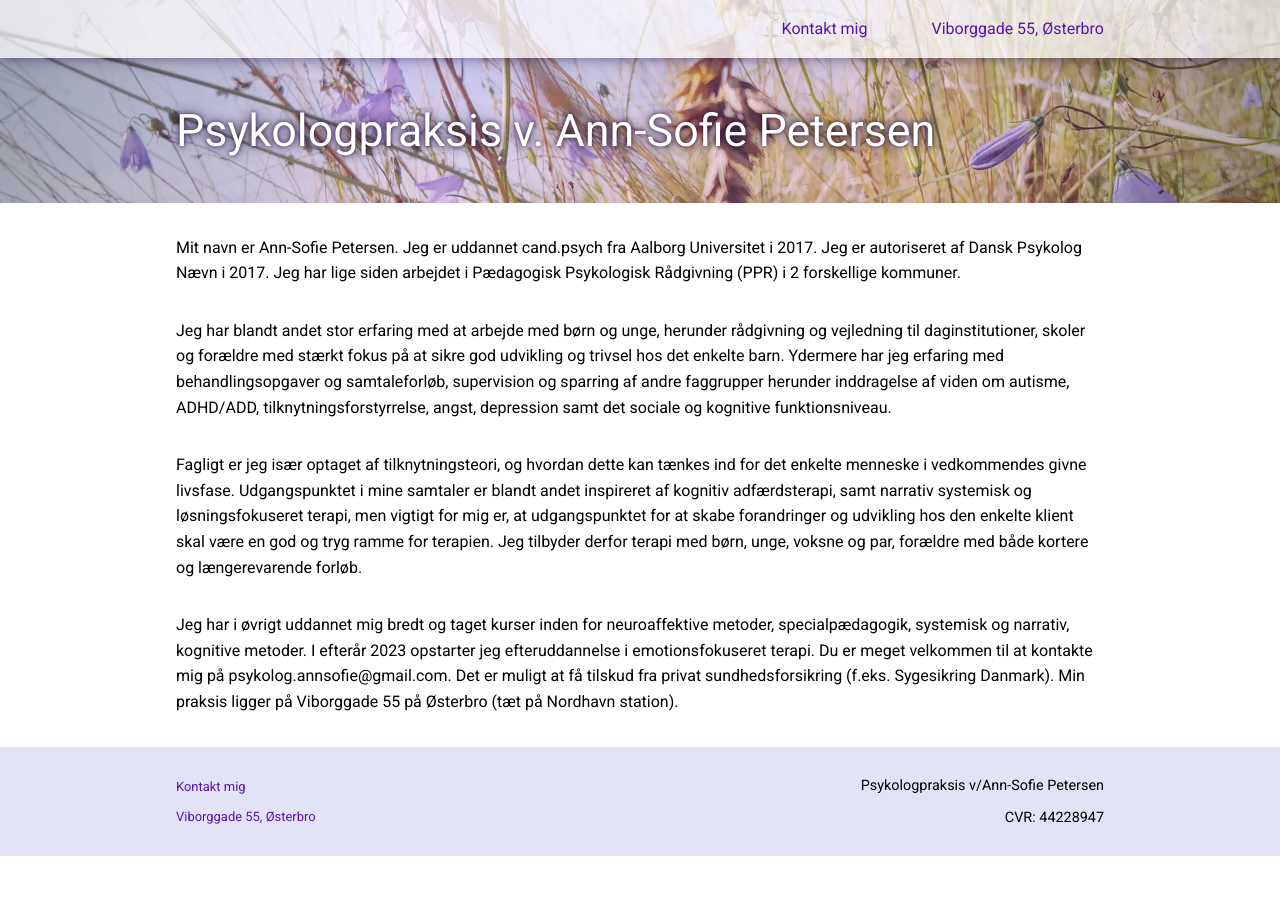
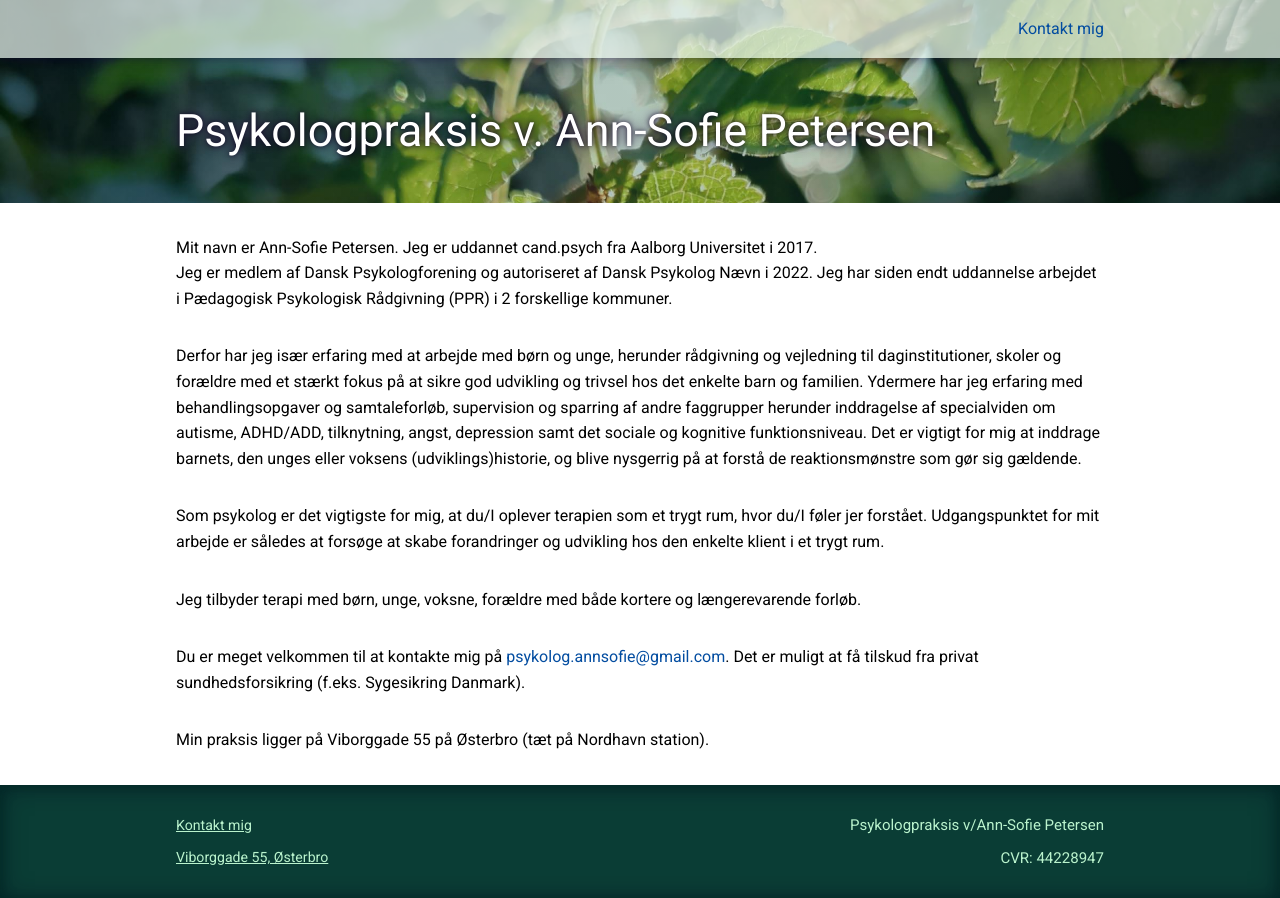
Before and after one commit to rx-mikkel/anso-site, a plain HTML site: page index.html in a window 1280 px wide. Before the commit the page ends 856 px from the top, so only its background shows below. Drawn offline with Linux system fonts and the light colour scheme.

Commit message:
green theme

```diff
--- a/index.html
+++ b/index.html
@@ -1,5 +1,6 @@
 <html lang="da-DK">
 <head>
+	<meta charset="UTF-8">
 	<meta name="title" content="Psykologpraksis v/Ann-Sofie Petersen">
 	<meta name="description" content="Mit navn er Ann-Sofie Petersen. Jeg er uddannet cand.psych fra Aalborg Universitet i 2017. Jeg er autoriseret af Dansk Psykolog Nævn i 2017. Jeg har lige siden arbejdet i Pædagogisk Psykologisk Rådgivning (PPR) i 2 forskellige kommuner.">
 	<meta name="viewport" content="width=device-width, initial-scale=1.0, maximum-scale=1, user-scalable=0">
@@ -13,44 +14,44 @@
 		<div class="header-navigation band">
 			<div class="content">
 					<a href="mailto:psykolog.annsofie@gmail.com">Kontakt mig</a>
-					<a href="https://maps.app.goo.gl/CvU3kp2Joun8Xr8M8">Viborggade 55, Østerbro</a>
+					<!--<a href="https://maps.app.goo.gl/CvU3kp2Joun8Xr8M8">Viborggade 55, Østerbro</a>-->
 			</div>
 		</div>
 		<div class="band">
 			<div class="content"><h1>Psykologpraksis v. Ann-Sofie Petersen</h1></div>
 		</div>
-
-
 	</header>
     <section class="band main-content">
 		<div class="content">
 			<p>
-				Mit navn er Ann-Sofie Petersen. Jeg er uddannet cand.psych fra Aalborg Universitet i 2017.
-				Jeg er autoriseret af Dansk Psykolog Nævn i 2017. Jeg har lige siden arbejdet i Pædagogisk
-				Psykologisk Rådgivning (PPR) i 2 forskellige kommuner.
+				Mit navn er Ann-Sofie Petersen. Jeg er uddannet cand.psych fra Aalborg Universitet i 2017.<br />
+				Jeg er medlem af Dansk Psykologforening og autoriseret af Dansk Psykolog Nævn i 2022. Jeg har siden
+				endt uddannelse arbejdet i Pædagogisk Psykologisk Rådgivning (PPR) i 2 forskellige kommuner.
 			</p>
 			<p>
-				Jeg har blandt andet stor erfaring med at arbejde med børn og unge, herunder
-				rådgivning og vejledning til daginstitutioner, skoler og forældre med stærkt fokus på at sikre
-				god udvikling og trivsel hos det enkelte barn. Ydermere har jeg erfaring med
+				Derfor har jeg især erfaring med at arbejde med børn og unge, herunder
+				rådgivning og vejledning til daginstitutioner, skoler og forældre med et stærkt fokus på at
+				sikre god udvikling og trivsel hos det enkelte barn og familien. Ydermere har jeg erfaring med
 				behandlingsopgaver og samtaleforløb, supervision og sparring af andre faggrupper herunder
-				inddragelse af viden om autisme, ADHD/ADD, tilknytningsforstyrrelse, angst, depression
-				samt det sociale og kognitive funktionsniveau.
+				inddragelse af specialviden om autisme, ADHD/ADD, tilknytning, angst, depression samt det
+				sociale og kognitive funktionsniveau. Det er vigtigt for mig at inddrage barnets, den unges
+				eller voksens (udviklings)historie, og blive nysgerrig på at forstå de reaktionsmønstre som
+				gør sig gældende.
 			</p>
 			<p>
-				Fagligt er jeg især optaget af tilknytningsteori, og hvordan dette kan tænkes ind for det
-				enkelte menneske i vedkommendes givne livsfase. Udgangspunktet i mine samtaler er
-				blandt andet inspireret af kognitiv adfærdsterapi, samt narrativ systemisk og
-				løsningsfokuseret terapi, men vigtigt for mig er, at udgangspunktet for at skabe forandringer
-				og udvikling hos den enkelte klient skal være en god og tryg ramme for terapien.
-				Jeg tilbyder derfor terapi med børn, unge, voksne og par, forældre med både kortere og
-				længerevarende forløb.
+				Som psykolog er det vigtigste for mig, at du/I oplever terapien som et trygt rum, hvor du/I
+				føler jer forstået. Udgangspunktet for mit arbejde er således at forsøge at skabe forandringer
+				og udvikling hos den enkelte klient i et trygt rum.
 			</p>
-			<p>Jeg har i øvrigt uddannet mig bredt og taget kurser inden for neuroaffektive metoder,
-				specialpædagogik, systemisk og narrativ, kognitive metoder. I efterår 2023 opstarter jeg
-				efteruddannelse i emotionsfokuseret terapi.
-				Du er meget velkommen til at kontakte mig på psykolog.annsofie@gmail.com. Det er muligt
+			<p>
+				Jeg tilbyder terapi med børn, unge, voksne, forældre med både kortere og længerevarende
+				forløb.
+			</p>
+			<p>
+				Du er meget velkommen til at kontakte mig på <a href="mailto:psykolog.annsofie@gmail.com">psykolog.annsofie@gmail.com</a>. Det er muligt
 				at få tilskud fra privat sundhedsforsikring (f.eks. Sygesikring Danmark).
+			</p>
+			<p>
 				Min praksis ligger på Viborggade 55 på Østerbro (tæt på Nordhavn station).
 			</p>
 		</div>
--- a/styles/index.css
+++ b/styles/index.css
@@ -18,9 +18,9 @@ html, body {
 }
 
 header {
-    background-image: radial-gradient(circle,rgba(164, 65, 184, 0.171) 42%,rgba(9, 1, 23, 0.329) 100%), url(../images/headerbright.webp);
+    background-image: radial-gradient(circle,rgba(65, 184, 134, 0.171) 42%,rgba(1, 23, 21, 0.329) 100%), url(../images/newheader.jpg);
     background-size: cover;
-    max-height: 20em;
+    max-height: 22em;
     flex-direction: column;
     justify-content: center;
 }
@@ -32,7 +32,7 @@ header h1 {
 }
 
 .header-navigation {
-    background-color: #ffffffb7;
+    background-color: #eaf7f1b7;
     box-shadow: 0px 2px 6px #13023b36, 0px 2px 12px #13023b23, 0px 2px 24px #13023b2c;
     max-height: 4em;
     display: flex;
@@ -70,7 +70,7 @@ p, a {
 }
 
 a, a:visited {
-    color: #5a14aa;
+    color: #024ca0;
     text-decoration: none;
 }
 
@@ -87,13 +87,19 @@ h1 {
 }
 
 footer {
-    background-color: #b3b2ec5e;
+    background-color: #0a3d35;
     max-height: 8em;
+    box-shadow: inset 0px 2px 6px #02302236, inset 0px 2px 12px #01262771, inset 0px 2px 24px #010d1d81;
 }
 
-footer p, footer a {
+footer p, footer a, footer a:visited {
     line-height: 1.2em;
-    font-size: 0.9em;
+    font-size: 0.94em;
+    color: #baf3cd;
+}
+
+footer a {
+    text-decoration: underline;
 }
 
 footer.band .content {
```
Also changed, not shown: images/headerbright.jpg (added), images/newheader.jpg (added).
